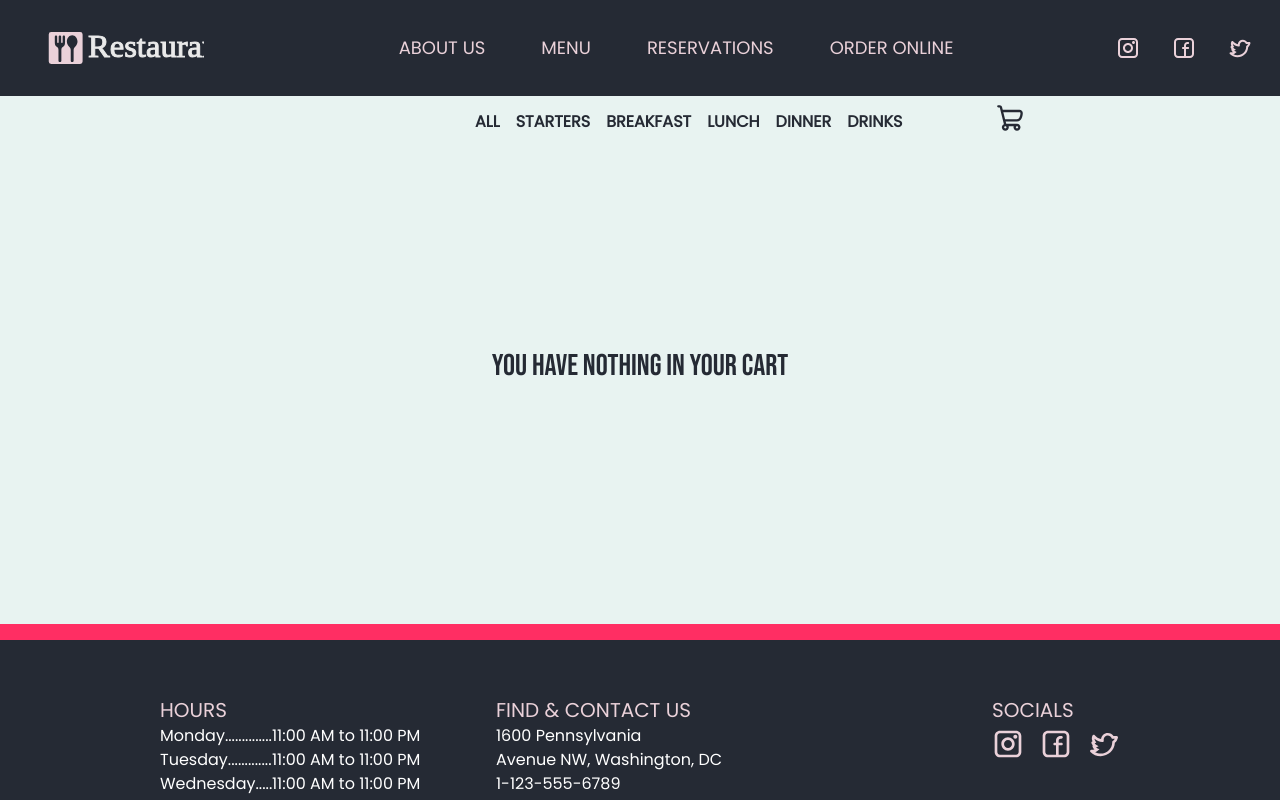
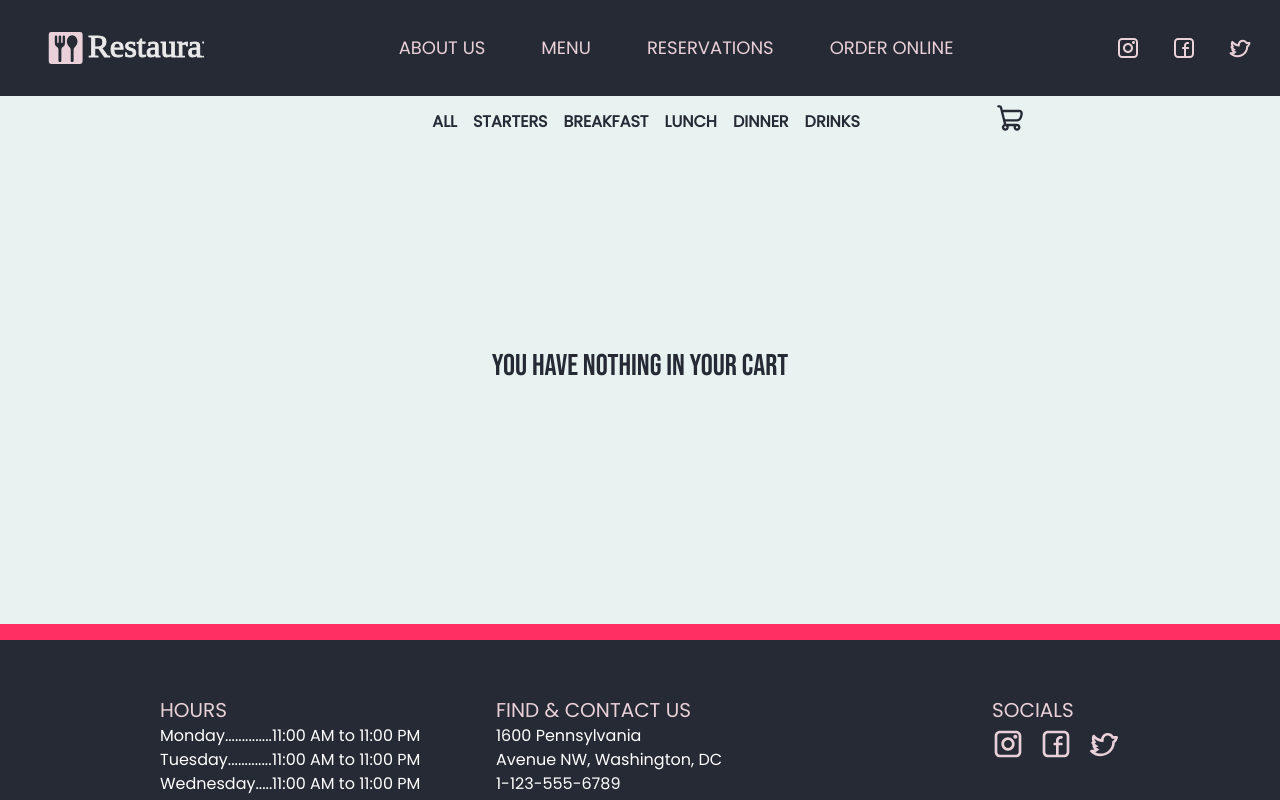
Before and after one commit to THallerJ/restaurant-next, a Next.js app: page /order/submit in a window 1280 px wide. Built offline with nearby package versions, Linux system fonts and the light colour scheme.

Commit message:
hifted orderheader over

```diff
--- a/src/app/order/components/order_header/OrderHeader.tsx
+++ b/src/app/order/components/order_header/OrderHeader.tsx
@@ -15,7 +15,7 @@ const OrderHeader = () => {
 
   return (
     <div className="page-scale flex flex-row items-center justify-between">
-      <div className="hidden w-8 sm:flex" />
+      <div className="hidden sm:flex" />
       <InputList
         items={navItems}
         onSelect={(item) => router.push(item.to)}
@@ -23,7 +23,7 @@ const OrderHeader = () => {
         format={(item) => item.text}
         className="w-32 rounded-lg bg-white p-3 shadow-md sm:hidden"
       />
-      <div className="hidden flex-row gap-4 font-semibold uppercase text-dark sm:flex">
+      <div className="hidden flex-row gap-4 pr-12 font-semibold uppercase text-dark sm:flex">
         {navItems.map((item) => (
           <Link
             href={item.to}
--- a/src/app/order/submit/components/YourOrder.tsx
+++ b/src/app/order/submit/components/YourOrder.tsx
@@ -26,7 +26,8 @@ const YourOrder = ({ cartItems }: { cartItems: cartItems }) => {
 
   const DiscountCode = () => {
     return (
-      <div className="flex w-full flex-col items-center justify-center">
+      <div className="flex w-full justify-center">
+        <div className="flex w-full flex-col items-end">
           <InputLabel
             id="discount_code"
             maxLength={5}
@@ -39,6 +40,7 @@ const YourOrder = ({ cartItems }: { cartItems: cartItems }) => {
           <AnimatedButton className="mt-2 w-full sm:w-10/12 md:w-3/4 lg:w-3/5">
             Apply code
           </AnimatedButton>
+        </div>
       </div>
     );
   };
```
Lines whose indentation alone changed are shown as unchanged.
